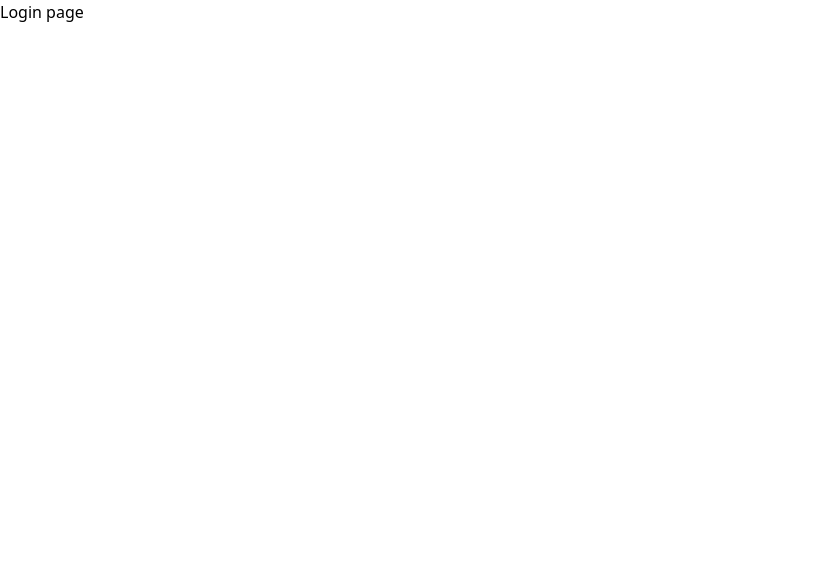
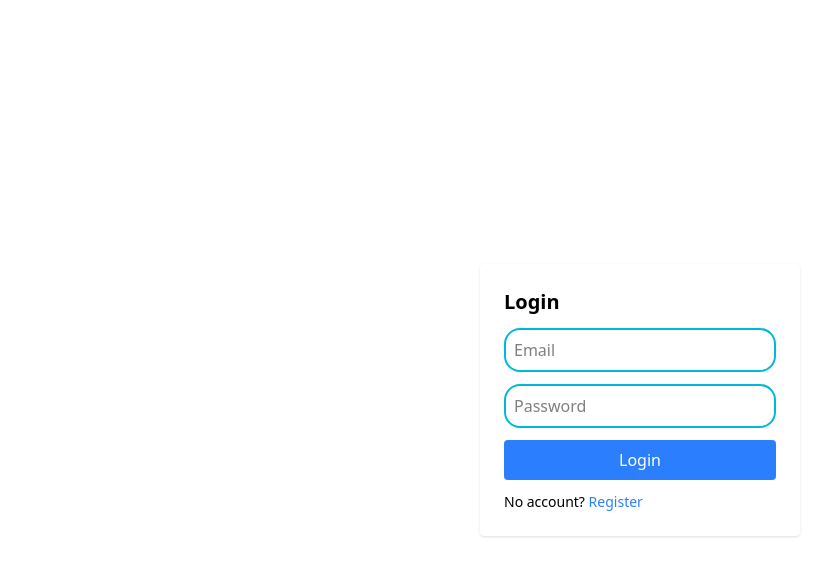
Before and after one commit to ROHINI-H/MERN_YouTube_Clone, a React (Vite) app in the folder frontend/: page /login in a window 1280 px wide. Shown: the top 576 px of the page, without its empty margins (0-838 px from the left). Built offline with nearby package versions, Linux system fonts and the light colour scheme.

Commit message:
Login page created

```diff
--- a/frontend/src/pages/Login.jsx
+++ b/frontend/src/pages/Login.jsx
@@ -1,6 +1,27 @@
+import { useState } from "react";
+import { useNavigate, Link } from "react-router-dom";
+
 function Login() {
+    const [email, setEmail] = useState("");
+    const [password, setPassword] = useState("");
+    const navigate = useNavigate();
+
+    const handleSubmit = (e) => {
+        navigate("/");
+    }
+
     return (
-        <h1>Login page</h1>
+        <div className="flex justify-center items-center min-h-screen">
+            <form onSubmit={handleSubmit} className="bg-white p-6 rounded shadow w-80 space-y-3" >
+                <h2 className="text-xl font-bold">Login</h2>
+                <input type="email" placeholder="Email" className="border-2 border-cyan-500 rounded-2xl p-2 w-full" value={email} onChange={(e) => setEmail(e.target.value)} />
+                <input type="password" placeholder="Password" className="border-2 border-cyan-500 rounded-2xl p-2 w-full" value={password} onChange={(e) => setPassword(e.target.value)} />
+                <button className="bg-blue-500 text-white px-4 py-2 w-full rounded"> Login </button>
+                <p className="text-sm">
+                    No account? <Link to="/register" className="text-blue-500">Register</Link>
+                </p>
+            </form>
+        </div>
     )
 }
 
```
